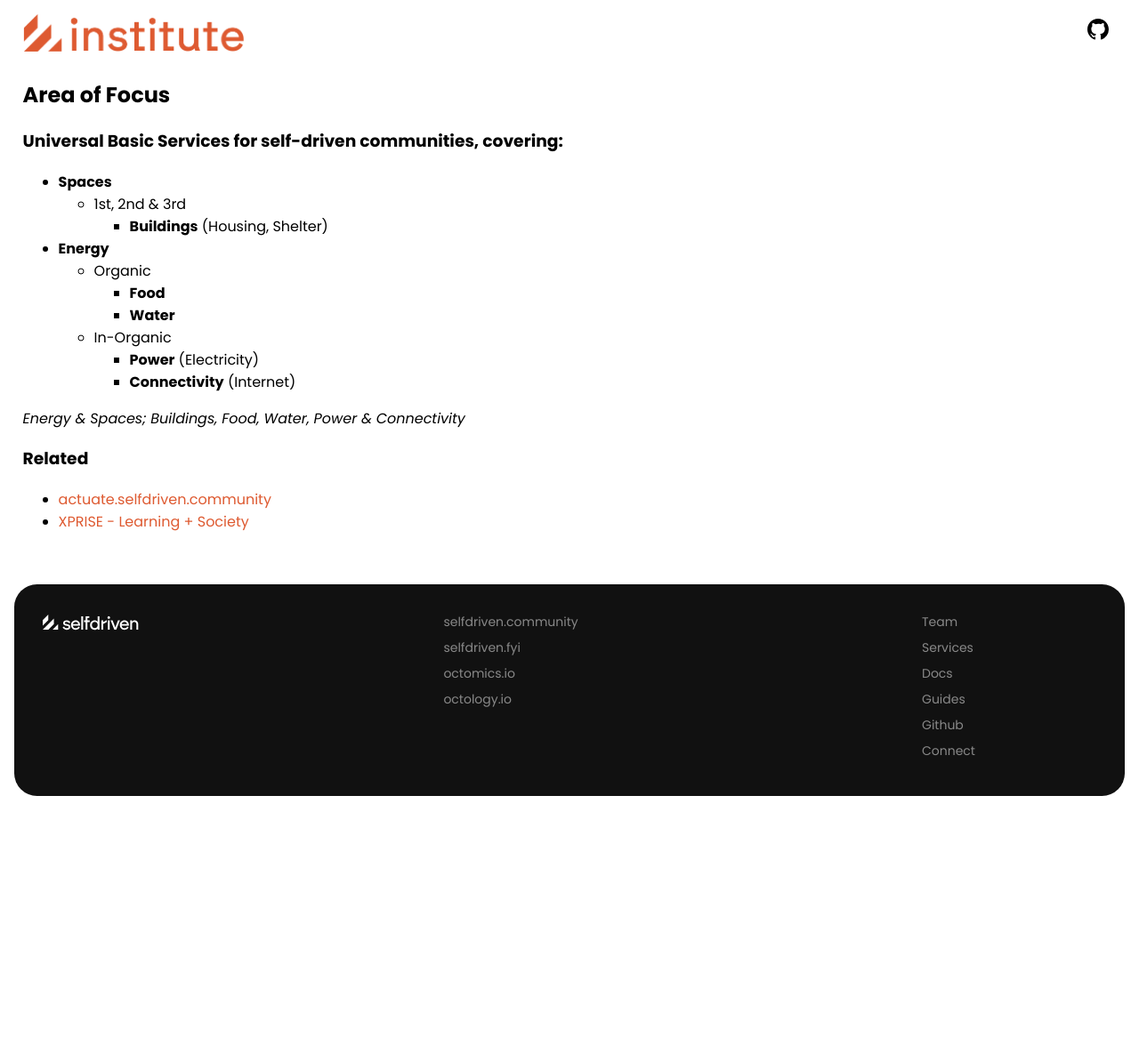
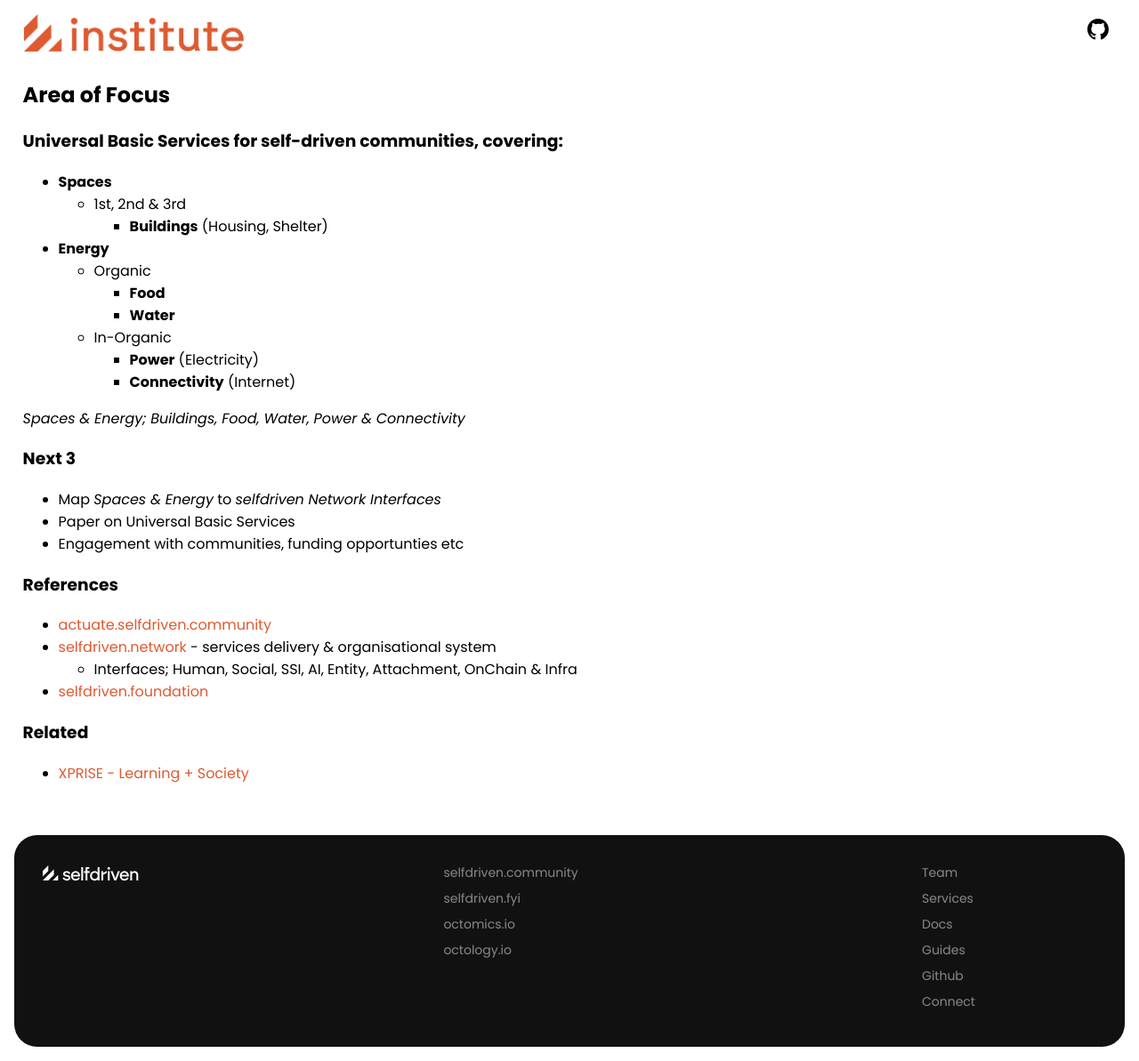
Before and after one commit to selfdriven-foundation/selfdriven-institute, a Jekyll site: the page built from docs/pages/research-areas-of-focus-universal-basic-services.md, in a window 1280 px wide. Shown: the whole page at 89% size. Built offline with Jekyll 4.4.1, drawn with Linux system fonts in a browser that asks for light colours; before the commit the page ends 911 px from its top, so only the background shows below that.

Commit message:
Update research-areas-of-focus-universal-basic-services.md

```diff
--- a/docs/pages/research-areas-of-focus-universal-basic-services.md
+++ b/docs/pages/research-areas-of-focus-universal-basic-services.md
@@ -21,9 +21,20 @@ description: "selfdriven Institute — research into Universal Basic Services."
         - **Power** (Electricity)
         - **Connectivity** (Internet)
 
-*Energy & Spaces; Buildings, Food, Water, Power & Connectivity*
+*Spaces & Energy; Buildings, Food, Water, Power & Connectivity*
+
+### Next 3
+
+- Map *Spaces & Energy* to *selfdriven Network Interfaces*
+- Paper on Universal Basic Services
+- Engagement with communities, funding opportunties etc
+
+### References
+
+- [actuate.selfdriven.community](https://actuate.selfdriven.community)
+- [selfdriven.network](https://selfdriven.network) - services delivery & organisational system
+    - Interfaces; Human, Social, SSI, AI, Entity, Attachment, OnChain & Infra
+- [selfdriven.foundation](https://selfdriven.foundation)
 
 ### Related
-
-- [actuate.selfdriven.community](https://actuate.selfdriven.community)
 - [XPRISE - Learning + Society](https://www.xprize.org/focus-areas/learning-society)
```
